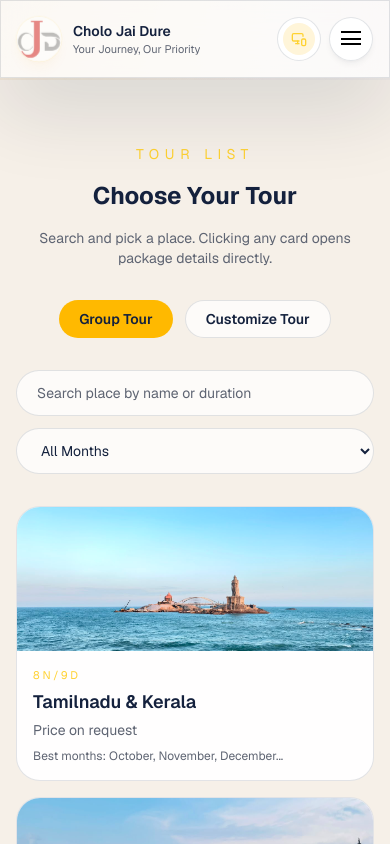
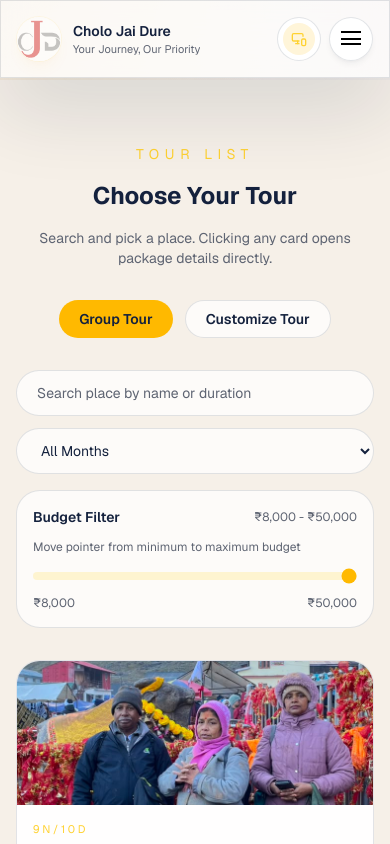
Before and after one commit to aritrakrpatra/Cholo-Jai-Dure, a Next.js app: page /tours in a window 390 px wide. Shown: the top 844 px of the page. Built offline with nearby package versions, Linux system fonts and the light colour scheme.

Commit message:
explore more and budget filter

```diff
--- a/app/globals.css
+++ b/app/globals.css
@@ -139,6 +139,18 @@ body {
   color: var(--muted) !important;
 }
 
+[data-theme="light"] .bg-white.explore-more-btn {
+  background-color: var(--accent) !important;
+  color: #14213d !important;
+  border: 1px solid rgba(143, 93, 17, 0.35) !important;
+  box-shadow: 0 10px 25px rgba(197, 140, 43, 0.28);
+}
+
+[data-theme="light"] .bg-white.explore-more-btn:hover {
+  background-color: var(--accent-strong) !important;
+  color: #ffffff !important;
+}
+
 .theme-surface {
   background: var(--surface);
   border: 1px solid var(--border);
--- a/app/page.js
+++ b/app/page.js
@@ -223,7 +223,7 @@ export default function CholoJaiDureTours() {
                   <h3 className="mt-2 text-xl font-bold sm:mt-3 sm:text-2xl">{tour.title}</h3>
                   <div className="mt-4 flex items-center justify-between gap-3">
                     <p className="text-sm text-white/70 sm:text-base">{tour.price}</p>
-                    <Link href={tour.packagePath} className="inline-flex rounded-full bg-white px-5 py-2.5 text-xs font-semibold text-slate-950 transition hover:bg-amber-300 sm:px-6 sm:py-3 sm:text-sm">
+                    <Link href={tour.packagePath} className="explore-more-btn inline-flex rounded-full bg-white px-5 py-2.5 text-xs font-semibold text-slate-950 transition hover:bg-amber-300 sm:px-6 sm:py-3 sm:text-sm">
                       Explore More
                     </Link>
                   </div>
--- a/app/tours/page.js
+++ b/app/tours/page.js
@@ -19,6 +19,19 @@ const monthOrder = [
   "November",
   "December",
 ];
+
+const MIN_BUDGET_LIMIT = 8000;
+const MAX_BUDGET_LIMIT = 50000;
+
+function parseTourPrice(priceText) {
+  if (!priceText) return null;
+
+  const match = String(priceText).match(/\d[\d,]*/);
+  if (!match) return null;
+
+  const parsed = Number(match[0].replace(/,/g, ""));
+  return Number.isFinite(parsed) ? parsed : null;
+}
 
 const tourMonthsBySlug = {
   "tamilnadu-kerala": ["October", "November", "December", "January", "February", "March"],
@@ -61,6 +74,7 @@ export default function ToursPage() {
   const [query, setQuery] = useState("");
   const [tourType, setTourType] = useState("group");
   const [selectedMonth, setSelectedMonth] = useState("all");
+  const [budgetValue, setBudgetValue] = useState(MAX_BUDGET_LIMIT);
 
   const filteredTours = useMemo(() => {
     const normalized = query.trim().toLowerCase();
@@ -74,9 +88,15 @@ export default function ToursPage() {
       const matchesMonth =
         selectedMonth === "all" || getTourMonths(tour).includes(selectedMonth);
 
-      return matchesQuery && matchesMonth;
+      const tourPrice = parseTourPrice(tour.price);
+      const matchesBudget =
+        tourPrice !== null &&
+        tourPrice >= MIN_BUDGET_LIMIT &&
+        tourPrice <= budgetValue;
+
+      return matchesQuery && matchesMonth && matchesBudget;
     });
-  }, [query, selectedMonth]);
+  }, [query, selectedMonth, budgetValue]);
 
   return (
     <>
@@ -140,6 +160,32 @@ export default function ToursPage() {
                     ))}
                   </select>
                 </div>
+
+                <div className="mt-4 rounded-3xl border border-(--border) bg-(--surface) p-4 sm:p-5">
+                  <div className="mb-3 flex items-center justify-between gap-3">
+                    <p className="text-sm font-semibold text-foreground">Budget Filter</p>
+                    <p className="text-xs text-(--muted)">
+                      ₹{MIN_BUDGET_LIMIT.toLocaleString("en-IN")} - ₹{budgetValue.toLocaleString("en-IN")}
+                    </p>
+                  </div>
+
+                  <div>
+                    <label className="mb-2 block text-xs text-(--muted)">Move pointer from minimum to maximum budget</label>
+                    <input
+                      type="range"
+                      min={MIN_BUDGET_LIMIT}
+                      max={MAX_BUDGET_LIMIT}
+                      step={1000}
+                      value={budgetValue}
+                      onChange={(event) => setBudgetValue(Number(event.target.value))}
+                      className="h-2 w-full cursor-pointer appearance-none rounded-full bg-amber-200/35 accent-amber-400"
+                    />
+                    <div className="mt-2 flex items-center justify-between text-xs text-(--muted)">
+                      <span>₹{MIN_BUDGET_LIMIT.toLocaleString("en-IN")}</span>
+                      <span>₹{MAX_BUDGET_LIMIT.toLocaleString("en-IN")}</span>
+                    </div>
+                  </div>
+                </div>
               </div>
 
               <div className="grid gap-4 sm:grid-cols-2 lg:grid-cols-3 xl:grid-cols-4">
@@ -164,7 +210,9 @@ export default function ToursPage() {
               </div>
 
               {filteredTours.length === 0 && (
-                <p className="mt-8 text-center text-sm text-(--muted)">No tours found for this search.</p>
+                <p className="mt-8 text-center text-sm text-(--muted)">
+                  No tours found for this search and budget range.
+                </p>
               )}
             </>
           ) : (
```
